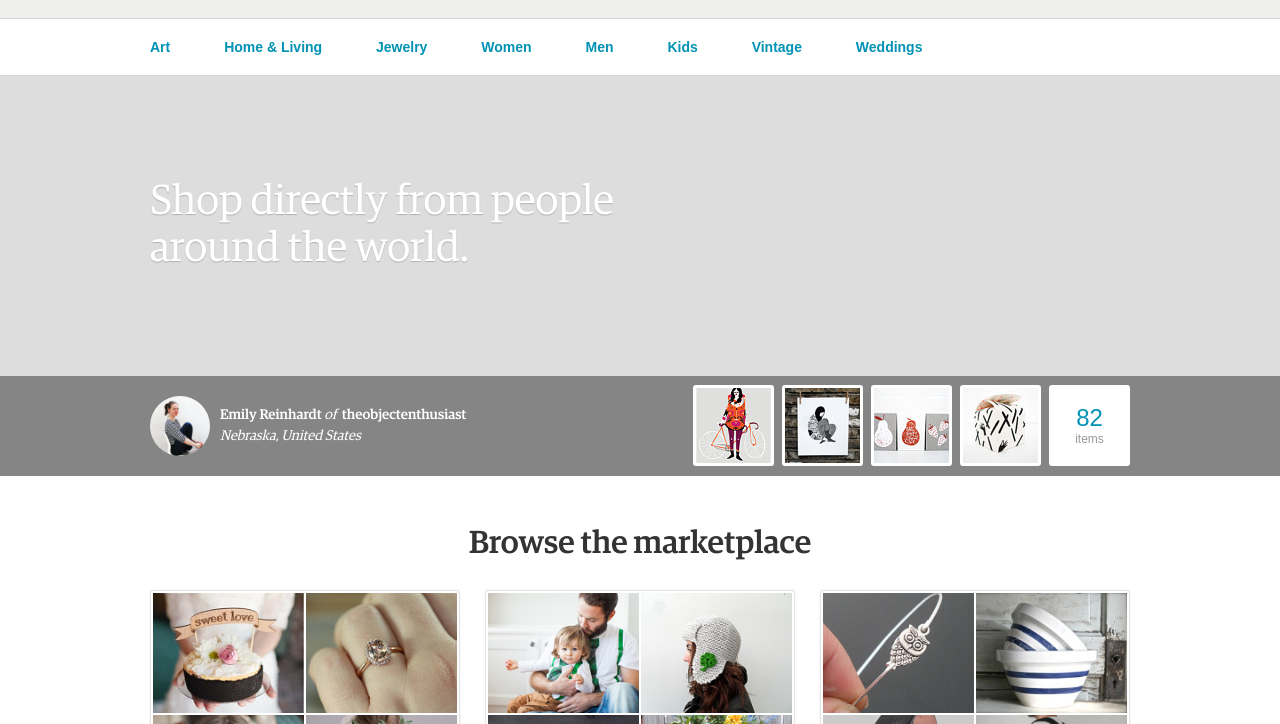
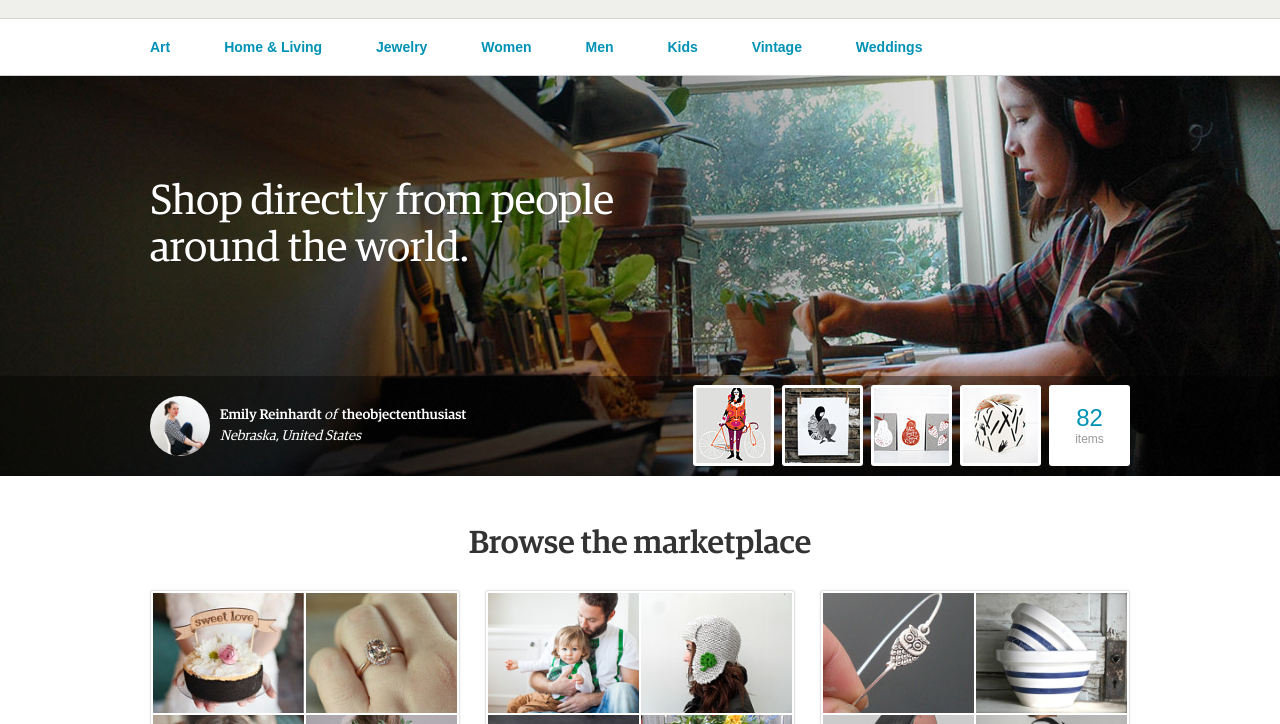
Before and after one commit to won21kr/mockups, a plain HTML site: page etsy/index.html in a window 1280 px wide. Shown: the part 76-800 px from the top of the page. Drawn offline with Linux system fonts and the light colour scheme.

Commit message:
Added splash image

```diff
--- a/etsy/style.css
+++ b/etsy/style.css
@@ -145,7 +145,7 @@ h4 {
 	background: #f5f5f1;
 }
 #splash {
-	background: #ddd url(placeholders/splash/splash_1.jpg) center center;
+	background: #ddd url(img/splash.jpg) center center;
 	background-size: cover;
 	overflow: hidden;
 }
```
Also changed, not shown: etsy/img/splash.jpg (added).
